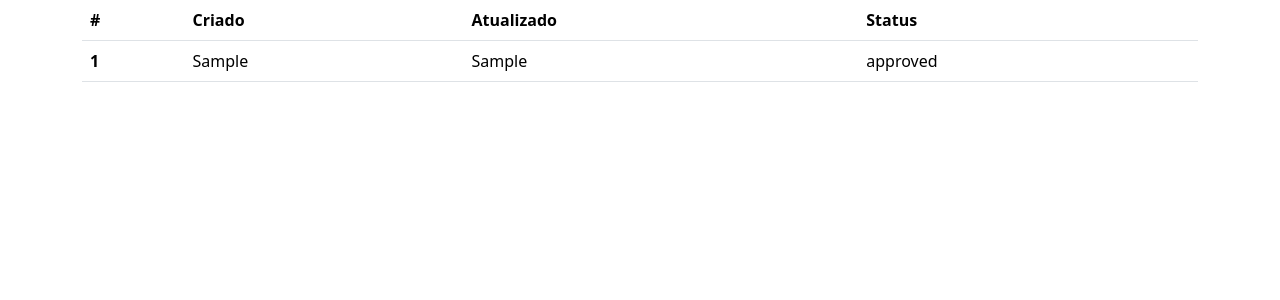
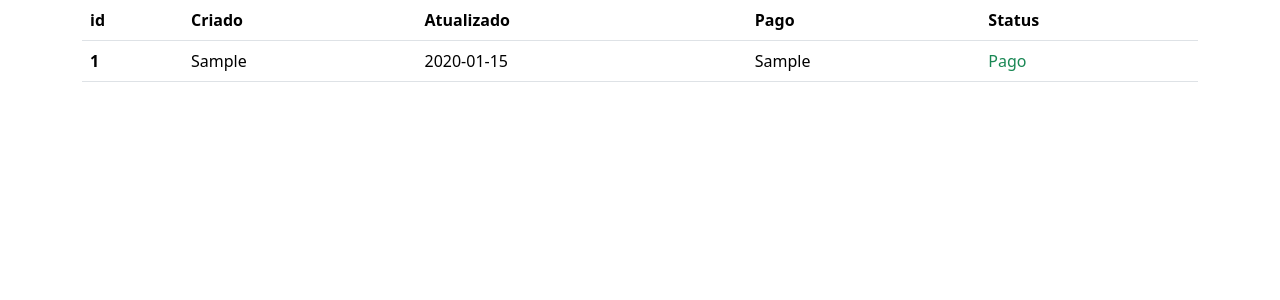
Before and after one commit to emanuelseverino/pratica, a Django app: page /payment/payments/ in a window 1280 px wide. Shown: the part 88-388 px from the top of the page. Run offline with Django 4.2, Linux system fonts and the light colour scheme; a user stored in the database is signed in; tables that the repository leaves empty hold one stand-in row (values such as "Sample post").

Commit message:
FInalizando1

```diff
--- a/payment/templates/payment/payments.html
+++ b/payment/templates/payment/payments.html
@@ -1,14 +1,15 @@
 {% extends 'base.html' %}
 
 {% block content %}
-{% for payment in payments %}
+
 <div class="container">
     <table class="table">
         <thead>
         <tr>
-            <th scope="col">#</th>
+            <th scope="col">id</th>
             <th scope="col">Criado</th>
             <th scope="col">Atualizado</th>
+            <th scope="col">Pago</th>
             <th scope="col">Status</th>
         </tr>
         </thead>
@@ -17,12 +18,12 @@
         <tr>
             <th scope="row">{{ payment.id }}</th>
             <td>{{ payment.create_in }}</td>
-            <td>{{ payment.payment_in }}</td>
-            <td>{{ payment.status }}</td>
+            <td>{% if payment.update_in %}{{ payment.update_in }}{% else %}-{% endif %}</td>
+            <td>{% if payment.payment_in %}{{ payment.payment_in }}{% else %}-{% endif %}</td>
+            <td>{% if payment.status == 'approved' %}<div class="text-success">Pago</div>{% elif payment.status ==  'pending' %}<div class="text-dark">Aguardando Pagamento <a class="btn btn-primary" href="{% url 'payment' %}">Pagar</div>{% else %}<div class="text-danger">Cancelado</div>{% endif %}</td>
         </tr>
         {% endfor %}
         </tbody>
     </table>
 </div>
-{% endfor %}
 {% endblock %}
--- a/payment/views.py
+++ b/payment/views.py
@@ -139,5 +139,4 @@ class WebHook(View):
         Texto.objects.create(texto=str(json.loads(self.request.body)))
         if body['resource']:
             readHook(body['resource'])
-
         return HttpResponse(status=200)
```
